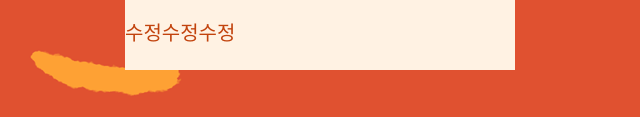
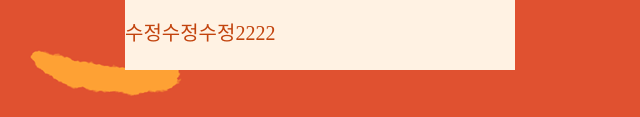
Before and after one commit to meeen0202/cuddly-spoon, a plain HTML site: page index.html in a window 1280 px wide. Shown: the part 1180-1297 px from the top of the page, 320-960 px from the left. Drawn offline with Linux system fonts and the light colour scheme; a web font is replaced by a local one.

Commit message:
메시지2

```diff
--- a/index.html
+++ b/index.html
@@ -107,7 +107,7 @@
         <p class="f-title">best cool-<br>cat ever</p>
         <p class="f-date">2023.04.18</p>
     </div>
-    <p class="f-date">수정수정수정</p>
+    <p class="f-date">수정수정수정2222</p>
 
    </div>
 </body>
```
